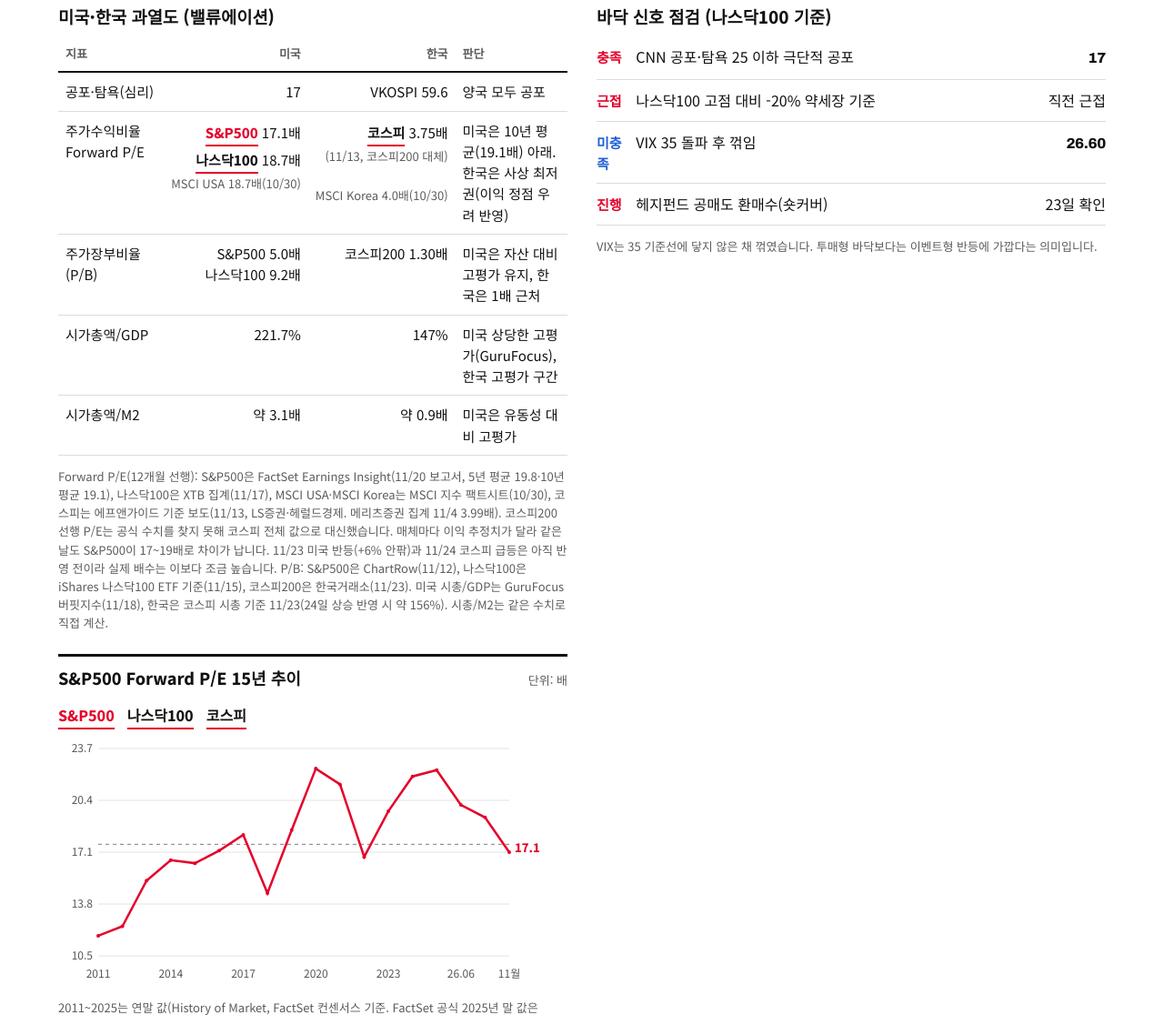
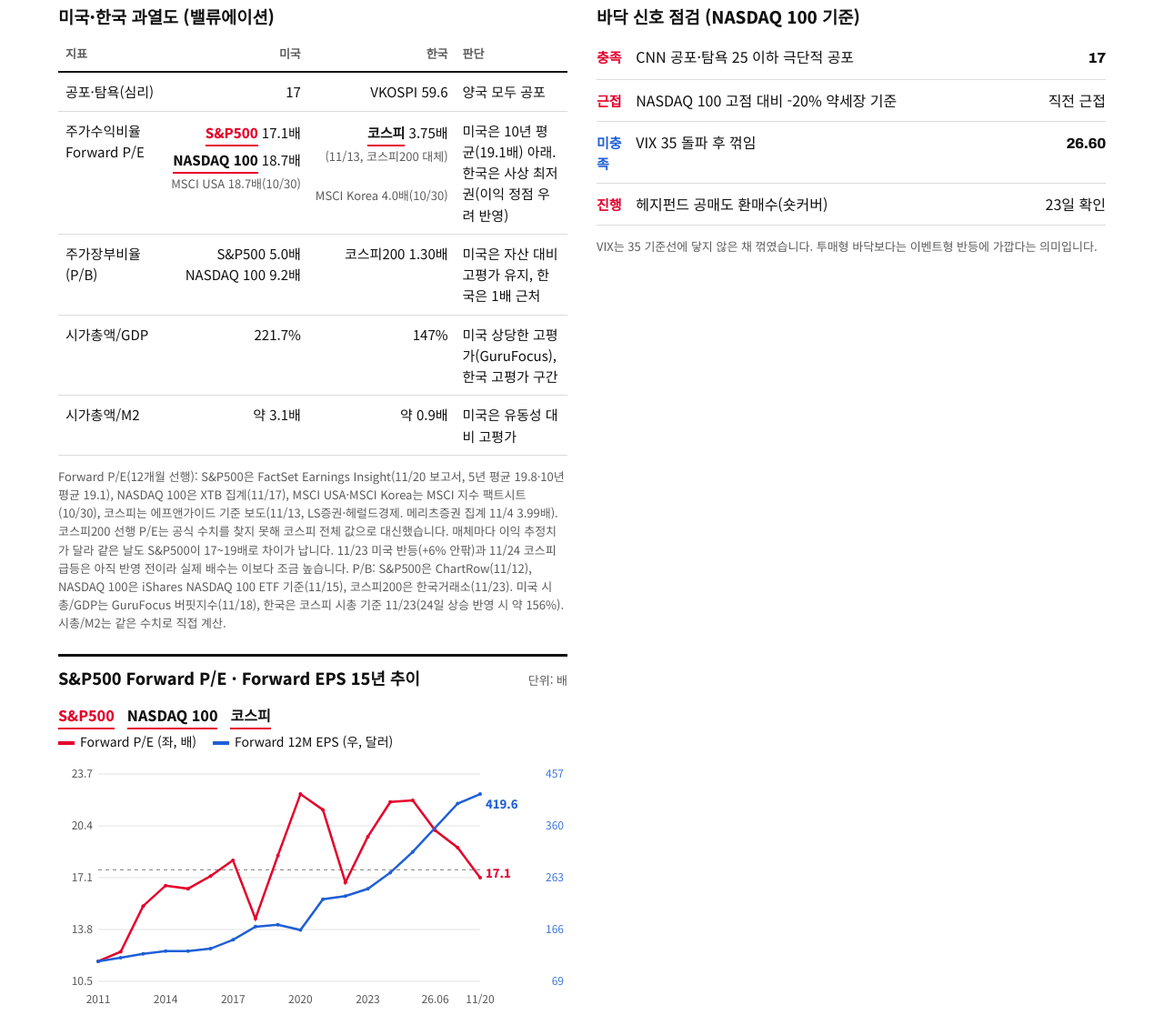
Before and after one commit to blueskyrainbow/morning-market, a plain HTML site: page index.html in a window 1280 px wide. Shown: the part 2354-3470 px from the top of the page at 91% size. Drawn offline with Linux system fonts and the light colour scheme.

Commit message:
NASDAQ 100 표기 변경, S&P500 Forward EPS 추이 추가
Co-Authored-By: Claude Opus 5.5 <noreply@anthropic.com>
Claude-Session: https://claude.ai/code/session_01RAwbo6FZMYjvQjSBHdhw6X

```diff
--- a/index.html
+++ b/index.html
@@ -204,25 +204,26 @@ footer a{color:var(--ink)}footer li{margin-bottom:4px;font-size:14px;overflow-wr
      <thead><tr><th>지표</th><th class="r">미국</th><th class="r">한국</th><th>판단</th></tr></thead>
      <tbody>
       <tr><td>공포·탐욕(심리)</td><td class="r">17</td><td class="r">VKOSPI 59.6</td><td>양국 모두 공포</td></tr>
-      <tr><td>주가수익비율 Forward P/E</td><td class="r"><button type="button" class="ind pe" data-p="sp" aria-controls="peBox">S&amp;P500</button> 17.1배<br><button type="button" class="ind pe" data-p="ndx" aria-controls="peBox">나스닥100</button> 18.7배<br><small>MSCI USA 18.7배(10/30)</small></td><td class="r"><button type="button" class="ind pe" data-p="ks" aria-controls="peBox">코스피</button> 3.75배<br><small>(11/13, 코스피200 대체)</small><br><small>MSCI Korea 4.0배(10/30)</small></td><td>미국은 10년 평균(19.1배) 아래. 한국은 사상 최저권(이익 정점 우려 반영)</td></tr>
-      <tr><td>주가장부비율(P/B)</td><td class="r">S&amp;P500 5.0배<br>나스닥100 9.2배</td><td class="r">코스피200 1.30배</td><td>미국은 자산 대비 고평가 유지, 한국은 1배 근처</td></tr>
+      <tr><td>주가수익비율 Forward P/E</td><td class="r"><button type="button" class="ind pe" data-p="sp" aria-controls="peBox">S&amp;P500</button> 17.1배<br><button type="button" class="ind pe" data-p="ndx" aria-controls="peBox">NASDAQ 100</button> 18.7배<br><small>MSCI USA 18.7배(10/30)</small></td><td class="r"><button type="button" class="ind pe" data-p="ks" aria-controls="peBox">코스피</button> 3.75배<br><small>(11/13, 코스피200 대체)</small><br><small>MSCI Korea 4.0배(10/30)</small></td><td>미국은 10년 평균(19.1배) 아래. 한국은 사상 최저권(이익 정점 우려 반영)</td></tr>
+      <tr><td>주가장부비율(P/B)</td><td class="r">S&amp;P500 5.0배<br>NASDAQ 100 9.2배</td><td class="r">코스피200 1.30배</td><td>미국은 자산 대비 고평가 유지, 한국은 1배 근처</td></tr>
       <tr><td>시가총액/GDP</td><td class="r">221.7%</td><td class="r">147%</td><td>미국 상당한 고평가(GuruFocus), 한국 고평가 구간</td></tr>
       <tr><td>시가총액/M2</td><td class="r">약 3.1배</td><td class="r">약 0.9배</td><td>미국은 유동성 대비 고평가</td></tr>
      </tbody>
     </table></div>
-    <p class="note">Forward P/E(12개월 선행): S&amp;P500은 FactSet Earnings Insight(11/20 보고서, 5년 평균 19.8·10년 평균 19.1), 나스닥100은 XTB 집계(11/17), MSCI USA·MSCI Korea는 MSCI 지수 팩트시트(10/30), 코스피는 에프앤가이드 기준 보도(11/13, LS증권·헤럴드경제. 메리츠증권 집계 11/4 3.99배). 코스피200 선행 P/E는 공식 수치를 찾지 못해 코스피 전체 값으로 대신했습니다. 매체마다 이익 추정치가 달라 같은 날도 S&amp;P500이 17~19배로 차이가 납니다. 11/23 미국 반등(+6% 안팎)과 11/24 코스피 급등은 아직 반영 전이라 실제 배수는 이보다 조금 높습니다. P/B: S&amp;P500은 ChartRow(11/12), 나스닥100은 iShares 나스닥100 ETF 기준(11/15), 코스피200은 한국거래소(11/23). 미국 시총/GDP는 GuruFocus 버핏지수(11/18), 한국은 코스피 시총 기준 11/23(24일 상승 반영 시 약 156%). 시총/M2는 같은 수치로 직접 계산. </p>
+    <p class="note">Forward P/E(12개월 선행): S&amp;P500은 FactSet Earnings Insight(11/20 보고서, 5년 평균 19.8·10년 평균 19.1), NASDAQ 100은 XTB 집계(11/17), MSCI USA·MSCI Korea는 MSCI 지수 팩트시트(10/30), 코스피는 에프앤가이드 기준 보도(11/13, LS증권·헤럴드경제. 메리츠증권 집계 11/4 3.99배). 코스피200 선행 P/E는 공식 수치를 찾지 못해 코스피 전체 값으로 대신했습니다. 매체마다 이익 추정치가 달라 같은 날도 S&amp;P500이 17~19배로 차이가 납니다. 11/23 미국 반등(+6% 안팎)과 11/24 코스피 급등은 아직 반영 전이라 실제 배수는 이보다 조금 높습니다. P/B: S&amp;P500은 ChartRow(11/12), NASDAQ 100은 iShares NASDAQ 100 ETF 기준(11/15), 코스피200은 한국거래소(11/23). 미국 시총/GDP는 GuruFocus 버핏지수(11/18), 한국은 코스피 시총 기준 11/23(24일 상승 반영 시 약 156%). 시총/M2는 같은 수치로 직접 계산. </p>
     <div class="chartbox" id="peBox">
      <div class="ph"><h3 id="peTitle">Forward P/E 15년 추이</h3><span>단위: 배</span></div>
-     <div class="petabs" role="group" aria-label="지수 선택"><button type="button" class="ind pe" data-p="sp">S&amp;P500</button><button type="button" class="ind pe" data-p="ndx">나스닥100</button><button type="button" class="ind pe" data-p="ks">코스피</button></div>
+     <div class="petabs" role="group" aria-label="지수 선택"><button type="button" class="ind pe" data-p="sp">S&amp;P500</button><button type="button" class="ind pe" data-p="ndx">NASDAQ 100</button><button type="button" class="ind pe" data-p="ks">코스피</button></div>
+     <div class="legend" id="peLegend"></div>
      <div class="fig" id="peFig"><svg id="peSvg" role="img" aria-label="Forward P/E 15년 추이 그래프"></svg></div>
      <p class="note" id="peNote"></p>
     </div>
    </div>
    <div>
-    <h3 style="margin:0 0 8px">바닥 신호 점검 (나스닥100 기준)</h3>
+    <h3 style="margin:0 0 8px">바닥 신호 점검 (NASDAQ 100 기준)</h3>
     <ul class="check">
      <li><span class="mark up">충족</span><span>CNN 공포·탐욕 25 이하 극단적 공포</span><span class="num">17</span></li>
-     <li><span class="mark up">근접</span><span>나스닥100 고점 대비 -20% 약세장 기준</span><span>직전 근접</span></li>
+     <li><span class="mark up">근접</span><span>NASDAQ 100 고점 대비 -20% 약세장 기준</span><span>직전 근접</span></li>
      <li><span class="mark dn">미충족</span><span>VIX 35 돌파 후 꺾임</span><span class="num">26.60</span></li>
      <li><span class="mark up">진행</span><span>헤지펀드 공매도 환매수(숏커버)</span><span>23일 확인</span></li>
     </ul>
@@ -416,13 +417,13 @@ const svg=document.getElementById('chSvg'),fig=document.getElementById('chFig');
 let cur='cli';
 const cols=()=>{const cs=getComputedStyle(document.body);return [cs.getPropertyValue('--up').trim()||'#e4002b',cs.getPropertyValue('--dn').trim()||'#1f5fd6']};
 const drawTo=(d,svg,fig)=>{if(!d)return;const W=fig.clientWidth,H=fig.clientHeight;if(!W)return;
- const pl=44,pr=64,pt=18,pb=34,iw=W-pl-pr,ih=H-pt-pb;const vals=d.s.flatMap(x=>x[1]).filter(v=>v!=null).concat(d.ref!=null?[d.ref]:[]);
+ const R=d.r||[];const pl=44,pr=R.length?96:64,pt=18,pb=34,iw=W-pl-pr,ih=H-pt-pb;const vals=d.s.filter((x,j)=>!R.includes(j)).flatMap(x=>x[1]).filter(v=>v!=null).concat(d.ref!=null?[d.ref]:[]);
  let lo=Math.min(...vals),hi=Math.max(...vals);const pad=(hi-lo)*0.12||1;lo-=pad;hi+=pad;
- const n=d.x.length,X=i=>pl+(n===1?iw/2:i*iw/(n-1)),Y=v=>pt+(hi-v)/(hi-lo)*ih;const c=cols();
- let o='';for(let k=0;k<=4;k++){const v=lo+(hi-lo)*k/4;o+=`<line x1="${pl}" x2="${W-pr}" y1="${Y(v)}" y2="${Y(v)}" stroke="currentColor" stroke-opacity=".12"/><text x="${pl-6}" y="${Y(v)+4}" text-anchor="end" font-size="12" fill="currentColor" opacity=".7">${v.toFixed(Math.abs(hi-lo)<3?2:1)}</text>`}
+ const n=d.x.length,X=i=>pl+(n===1?iw/2:i*iw/(n-1)),Y1=v=>pt+(hi-v)/(hi-lo)*ih;let Y=Y1;const c=cols();let lo2=0,hi2=1;if(R.length){const v2=d.s.filter((x,j)=>R.includes(j)).flatMap(x=>x[1]).filter(v=>v!=null);lo2=Math.min(...v2);hi2=Math.max(...v2);const p2=(hi2-lo2)*0.12||1;lo2-=p2;hi2+=p2}const Y2=v=>pt+(hi2-v)/(hi2-lo2)*ih;
+ let o='';for(let k=0;k<=4;k++){const v=lo+(hi-lo)*k/4;o+=`<line x1="${pl}" x2="${W-pr}" y1="${Y(v)}" y2="${Y(v)}" stroke="currentColor" stroke-opacity=".12"/><text x="${pl-6}" y="${Y(v)+4}" text-anchor="end" font-size="12" fill="currentColor" opacity=".7">${v.toFixed(Math.abs(hi-lo)<3?2:1)}</text>`;if(R.length){const v2=lo2+(hi2-lo2)*k/4;o+=`<text x="${W-4}" y="${Y(v)+4}" text-anchor="end" font-size="12" fill="${c[1]}" opacity=".85">${v2.toFixed(0)}</text>`}}
  if(d.ref!=null)o+=`<line x1="${pl}" x2="${W-pr}" y1="${Y(d.ref)}" y2="${Y(d.ref)}" stroke="currentColor" stroke-dasharray="4 4" stroke-opacity=".55"/>`;
  const step=W<520?Math.ceil(n/4):Math.ceil(n/8);d.x.forEach((l,i)=>{if(i===n-1||(i%step===0&&X(n-1)-X(i)>40))o+=`<text x="${X(i)}" y="${H-10}" text-anchor="middle" font-size="12" fill="currentColor" opacity=".7">${l}</text>`});
- d.s.forEach(([nm,a],j)=>{const col=c[j%2];
+ d.s.forEach(([nm,a],j)=>{const col=c[j%2];Y=R.includes(j)?Y2:Y1;
   if(d.bar){const bw=Math.max(3,iw/n/(d.s.length+1));a.forEach((v,i)=>{if(v==null)return;const x=X(i)-bw*d.s.length/2+j*bw,y0=Y(0),y=Y(v);o+=`<rect x="${x}" y="${Math.min(y,y0)}" width="${bw-1}" height="${Math.abs(y0-y)}" fill="${col}"/>`})}
   else{let path='',pen=false;a.forEach((v,i)=>{if(v==null){if(!d.join)pen=false;return}path+=(pen?'L':'M')+X(i).toFixed(1)+','+Y(v).toFixed(1);pen=true});o+=`<path d="${path}" fill="none" stroke="${col}" stroke-width="2.5"/>`;a.forEach((v,i)=>{if(v!=null)o+=`<circle cx="${X(i)}" cy="${Y(v)}" r="${n>14?2:3}" fill="${col}"><title>${nm} ${d.x[i]}: ${v}</title></circle>`})}
   let li=-1;a.forEach((v,i)=>{if(v!=null)li=i});if(li>=0)o+=`<text x="${X(li)+6}" y="${Y(a[li])+4+(j?12:-4)}" font-size="13" font-weight="700" fill="${col}">${a[li]}</text>`});
@@ -436,13 +437,13 @@ const ro=new ResizeObserver(draw);ro.observe(fig);
 show('cli');
 
 const PE={
- sp:{"t":"S&P500 Forward P/E 15년 추이","u":"배","x":["2011","2012","2013","2014","2015","2016","2017","2018","2019","2020","2021","2022","2023","2024","2025","26.06","26.10","11월"],"s":[["S&P500 12개월 선행 P/E",[11.8,12.4,15.3,16.6,16.4,17.2,18.2,14.5,18.5,22.4,21.4,16.8,19.7,21.9,22.3,20.1,19.3,17.1]]],"ref":17.6,"join":1,"n":"2011~2025는 연말 값(History of Market, FactSet 컨센서스 기준. FactSet 공식 2025년 말 값은 22.0). 26.06은 FactSet 6/26, 26.10은 대신증권 10/9, 11월은 FactSet 11/20. 점선 = FactSet 15년 평균 17.6배."},
- ndx:{"t":"나스닥100 Forward P/E 15년 추이","u":"배","x":["2011","2012","2013","2014","2015","2016","2017","2018","2019","2020","2021","2022","2023","2024","2025","26.06","26.10","11월"],"s":[["나스닥100 12개월 선행 P/E",[12.2,12.9,17.8,17.8,18.3,17.9,19.6,16.6,22.0,28.8,28.4,20.1,24.8,26.6,25.4,null,null,16.4]]],"ref":20.3,"join":1,"n":"2011~2025는 연말 값, 11월은 11/20 일별 값(History of Market 컨센서스 기준). 2026년 6·10월 값은 같은 기준으로 확보하지 못해 비웠습니다. 표의 18.7배(XTB 11/17)와는 집계처가 달라 차이가 납니다. 점선 = 2001년 이후 중앙값 20.3배."},
+ sp:{"t":"S&P500 Forward P/E · Forward EPS 15년 추이","u":"배 / 달러","x":["2011","2012","2013","2014","2015","2016","2017","2018","2019","2020","2021","2022","2023","2024","2025","26.06","26.09","11/20"],"s":[["Forward P/E (좌, 배)",[11.8,12.4,15.3,16.6,16.4,17.2,18.2,14.5,18.5,22.4,21.4,16.8,19.7,21.9,22.0,20.1,19.0,17.1]],["Forward 12M EPS (우, 달러)",[106.6,113.1,120.4,125.8,125.7,130.2,146.9,171.4,175.1,165.3,222.7,228.5,242.1,272.6,311.3,null,401.9,419.6]]],"r":[1],"ref":17.6,"join":1,"n":"P/E: 2011~2024 연말은 History of Market(FactSet 컨센서스 기준), 2025년 말 22.0·26.06·26.09·11/20은 FactSet Earnings Insight. EPS(12개월 선행 주당순이익 컨센서스, 달러): 11/20은 FactSet 11/20 보고서의 종가 7,175.83 ÷ P/E 17.1로 계산(11/5 보고서 공시값 415.82달러에서 계속 상향), 26.09는 9/30 이후 4.4% 증가했다는 같은 보고서 내용으로 역산, 2025년 말은 FactSet CY2026 bottom-up EPS 311.30달러, 2011~2024년은 해당일 S&P500 종가 ÷ Forward P/E로 계산한 근사치. 26.06 EPS는 미확보. 점선 = P/E 15년 평균 17.6배."},
+ ndx:{"t":"NASDAQ 100 Forward P/E 15년 추이","u":"배","x":["2011","2012","2013","2014","2015","2016","2017","2018","2019","2020","2021","2022","2023","2024","2025","26.06","26.10","11월"],"s":[["NASDAQ 100 12개월 선행 P/E",[12.2,12.9,17.8,17.8,18.3,17.9,19.6,16.6,22.0,28.8,28.4,20.1,24.8,26.6,25.4,null,null,16.4]]],"ref":20.3,"join":1,"n":"2011~2025는 연말 값, 11월은 11/20 일별 값(History of Market 컨센서스 기준). 2026년 6·10월 값은 같은 기준으로 확보하지 못해 비웠습니다. 표의 18.7배(XTB 11/17)와는 집계처가 달라 차이가 납니다. 점선 = 2001년 이후 중앙값 20.3배."},
  ks:{"t":"코스피 Forward P/E 15년 추이","u":"배","x":["2011","2012","2013","2014","2015","2016","2017","2018","2019","2020","2021","2022","2023","2024","2025","26.06","26.10","11월"],"s":[["코스피 12개월 선행 PER",[8.75,null,null,null,null,null,null,8.51,11.3,14.29,11.29,11.17,11.35,8.42,10.72,8.5,5.5,3.75]]],"ref":10.1,"n":"연말 값은 에프앤가이드 집계 보도(한국경제·파이낸셜뉴스·서울경제). 2012~2017년 연말 값은 이번 조회에서 확보하지 못해 비워 두었습니다. 26.06은 6/19, 26.10은 대신증권 10/9, 11월은 11/13(LS증권·헤럴드경제). 코스피200 선행치 대신 코스피 전체 값. 점선 = 최근 10년 평균 10.1배."}
 };
 const peSvg=document.getElementById('peSvg'),peFig=document.getElementById('peFig');let pcur='sp';
 const peDraw=()=>drawTo(PE[pcur],peSvg,peFig);
-const peShow=k=>{pcur=k;document.getElementById('peTitle').textContent=PE[k].t;document.getElementById('peNote').textContent=PE[k].n;document.querySelectorAll('.pe').forEach(b=>b.classList.toggle('on',b.dataset.p===k));peDraw()};
+const peShow=k=>{pcur=k;const cc=cols();document.getElementById('peLegend').innerHTML=PE[k].s.length>1?PE[k].s.map(([nm],j)=>`<span><i style="background:${cc[j%2]}"></i>${nm}</span>`).join(''):'';document.getElementById('peTitle').textContent=PE[k].t;document.getElementById('peNote').textContent=PE[k].n;document.querySelectorAll('.pe').forEach(b=>b.classList.toggle('on',b.dataset.p===k));peDraw()};
 document.getElementById('sentiment').addEventListener('click',e=>{const b=e.target.closest('.pe');if(!b)return;peShow(b.dataset.p);if(!b.closest('#peBox'))document.getElementById('peBox').scrollIntoView({behavior:'smooth',block:'nearest'})});
 new ResizeObserver(peDraw).observe(peFig);
 peShow('sp');
```
